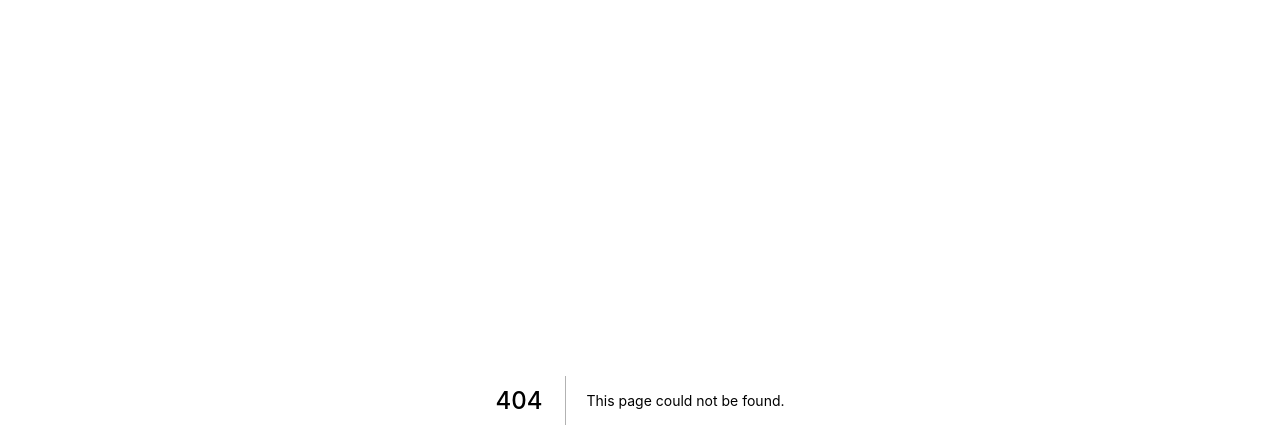
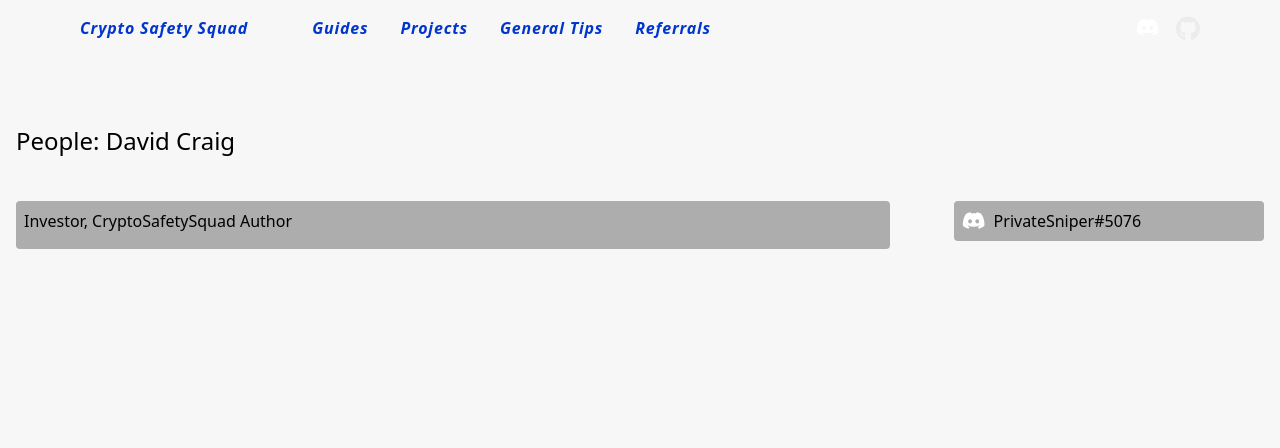
Before and after one commit to CryptoSafetySquad/website, a Next.js app: page /people/david-craig in a window 1280 px wide. Before the commit this address had no page. Shown: the top 448 px of the page. Built offline with nearby package versions, Linux system fonts and the light colour scheme.

Commit message:
Create own person profile.

```diff
--- /dev/null
+++ b/data/people/DavidCraig.tsx
@@ -0,0 +1,7 @@
+const DavidCraig = {
+  socials: {
+    discord: 'PrivateSniper#5076',
+  }
+}
+
+export default DavidCraig
--- /dev/null
+++ b/pages/people/david-craig.tsx
@@ -0,0 +1,25 @@
+import type { NextPage } from 'next'
+import Link from 'next/link'
+import David from '../../data/people/DavidCraig'
+import Person from '../../Components/Person'
+
+const AdamDignan: NextPage = () => {
+  const content = (
+    <>
+      <div className='card'>
+        <p>Investor, CryptoSafetySquad Author</p>
+      </div>
+    </>
+  )
+
+  return (
+    <Person {...{
+      person: David,
+      name: 'David Craig',
+      slug: 'david-craig',
+      content,
+    }} />
+  )
+}
+
+export default AdamDignan
```
